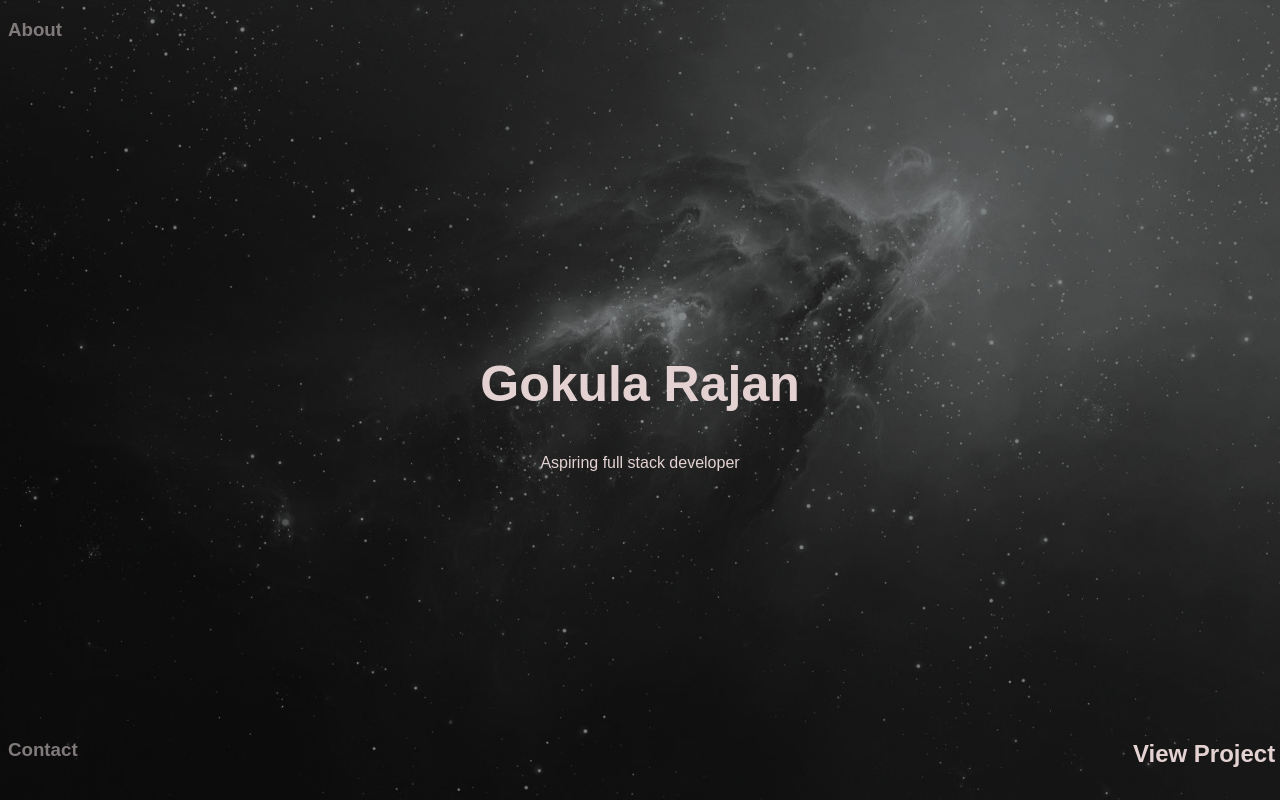
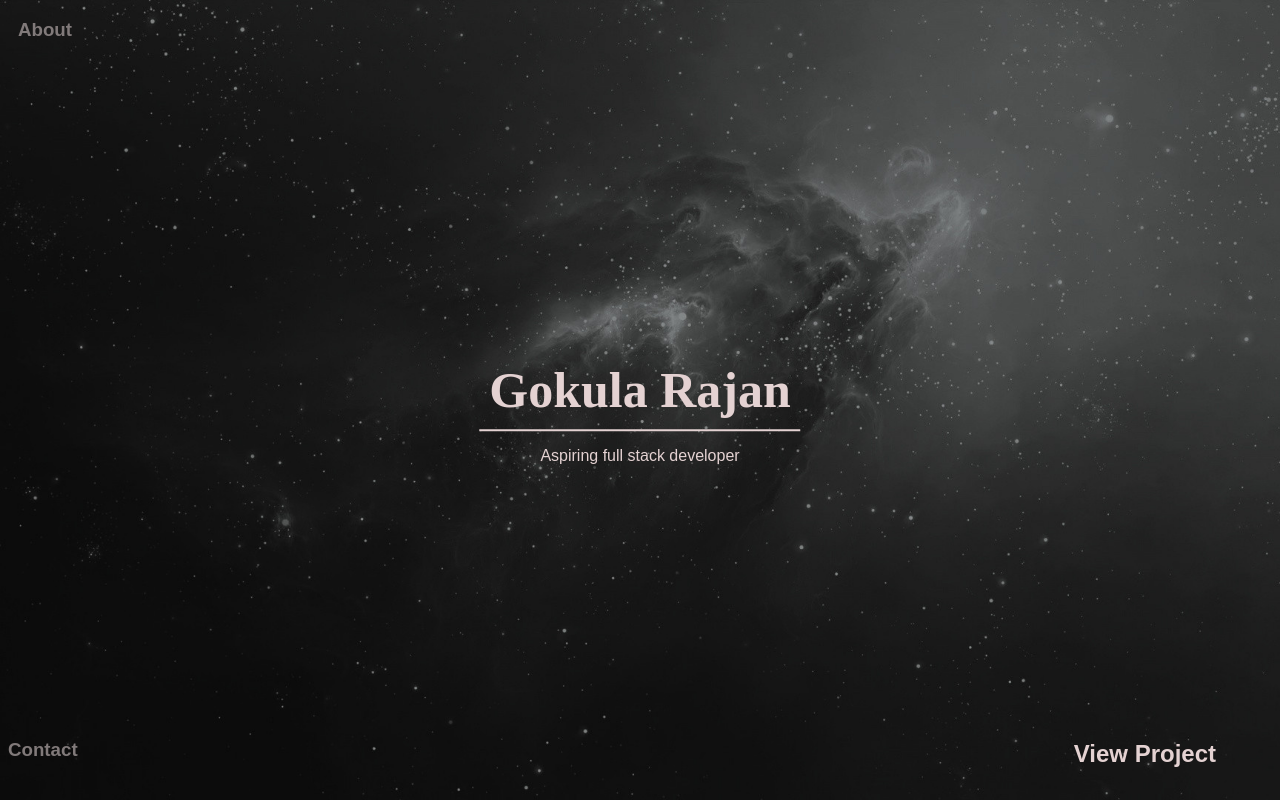
Before and after one commit to GokulaRajan-M/My-Portfolio, a plain HTML site: page index.html in a window 1280 px wide. Drawn offline with Linux system fonts and the light colour scheme.

Commit message:
fixed alignment again and added animation

```diff
--- a/home.css
+++ b/home.css
@@ -10,34 +10,38 @@ body{
 
 .top-section{
     position:absolute;
-    top:0%;
-    height: 10%;
-    width:99%;
-
+    top:0vh;
+    height: 10vh;
+    padding-inline: 10px;
 }
 
 .middle{
 
     position: absolute;
-    top: 50%;
-    left: 50%;
+    top: 50vh;
+    left: 50vw;
     transform: translate(-50%, -50%);
-    padding: 10px;
     text-align:center;
 }
 
 
 h1{
+
     font-size: 50px;
+    font-family: serif;
+    padding-inline: 10px;
+    padding-bottom: 10px;
+    border-bottom: 2px solid;
+    margin-bottom: 0px;
+    font-weight:700;
+
 }
 
-.bottom-section{
-    position:absolute;
-    display: inline-block;
-    bottom:0;
-    height: 10%;
-    width:99%;
+h1:hover{
+    animation: 5s linear 0s infinite running borderGrow;
 }
+
+
 
 .main-content{
 
@@ -51,13 +55,29 @@ text-decoration: none !important;
 }
 
 .contact{
-    float:left;
+    position:absolute;
+    bottom:0vh;
+    height: 10vh;
+    width:20vw;
+
 }
 
 .view-project{
-    float:right;
-    text-align:center;
-
+    text-align:right;
+    position:absolute;
+    bottom:0;
+    right:0;
+    height: 10vh;
+    width:50vw;
+    padding-right: 5%;
     color:rgb(228, 210, 210);
 
 }
+
+@keyframes borderGrow{
+    from{border-bottom: solid;}
+    30%{border-right: solid;}
+    50%{border-top: solid;}
+    70%{border-left: solid; background-color: rgb(45, 41, 41);}
+    to{border-bottom: solid;}
+}
```
